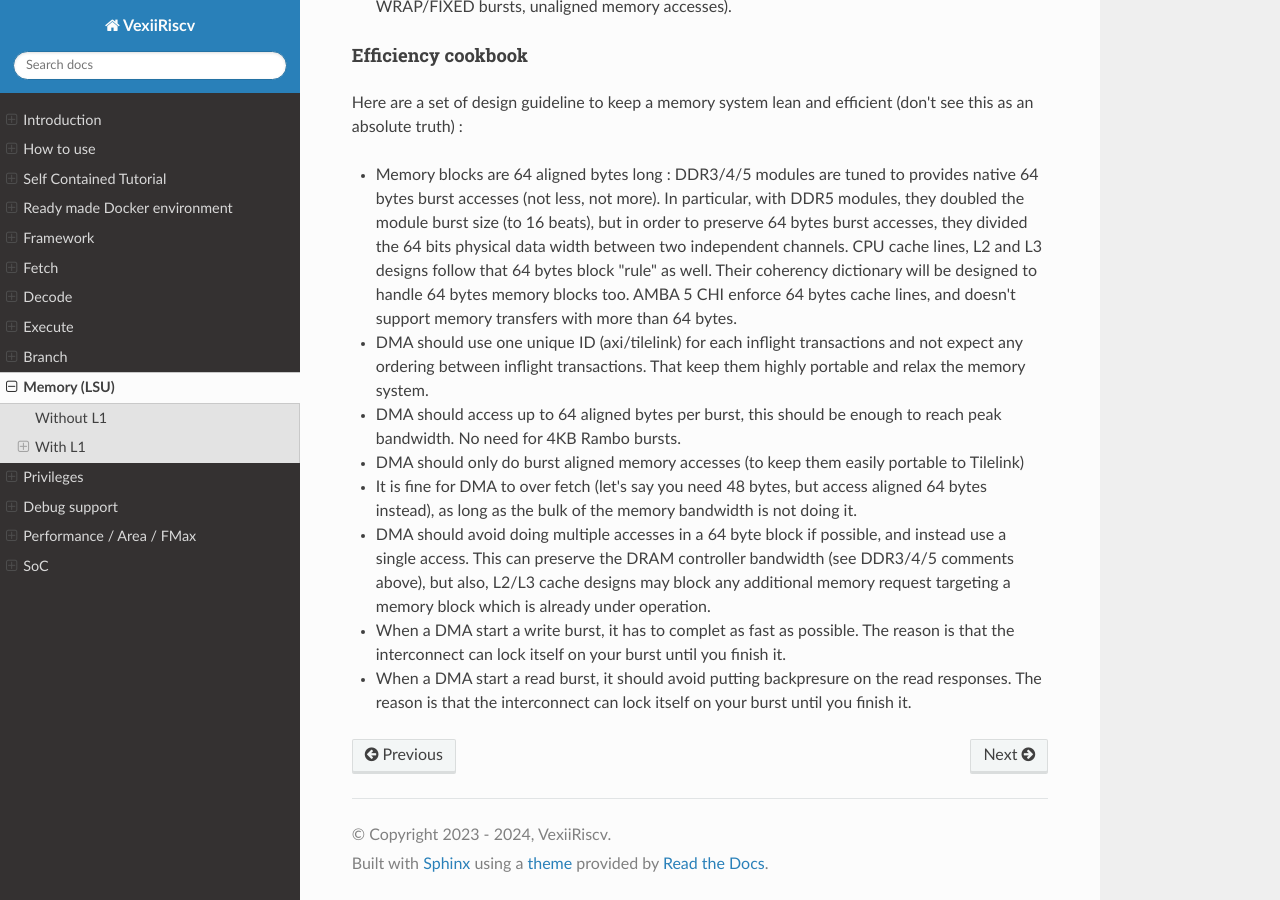
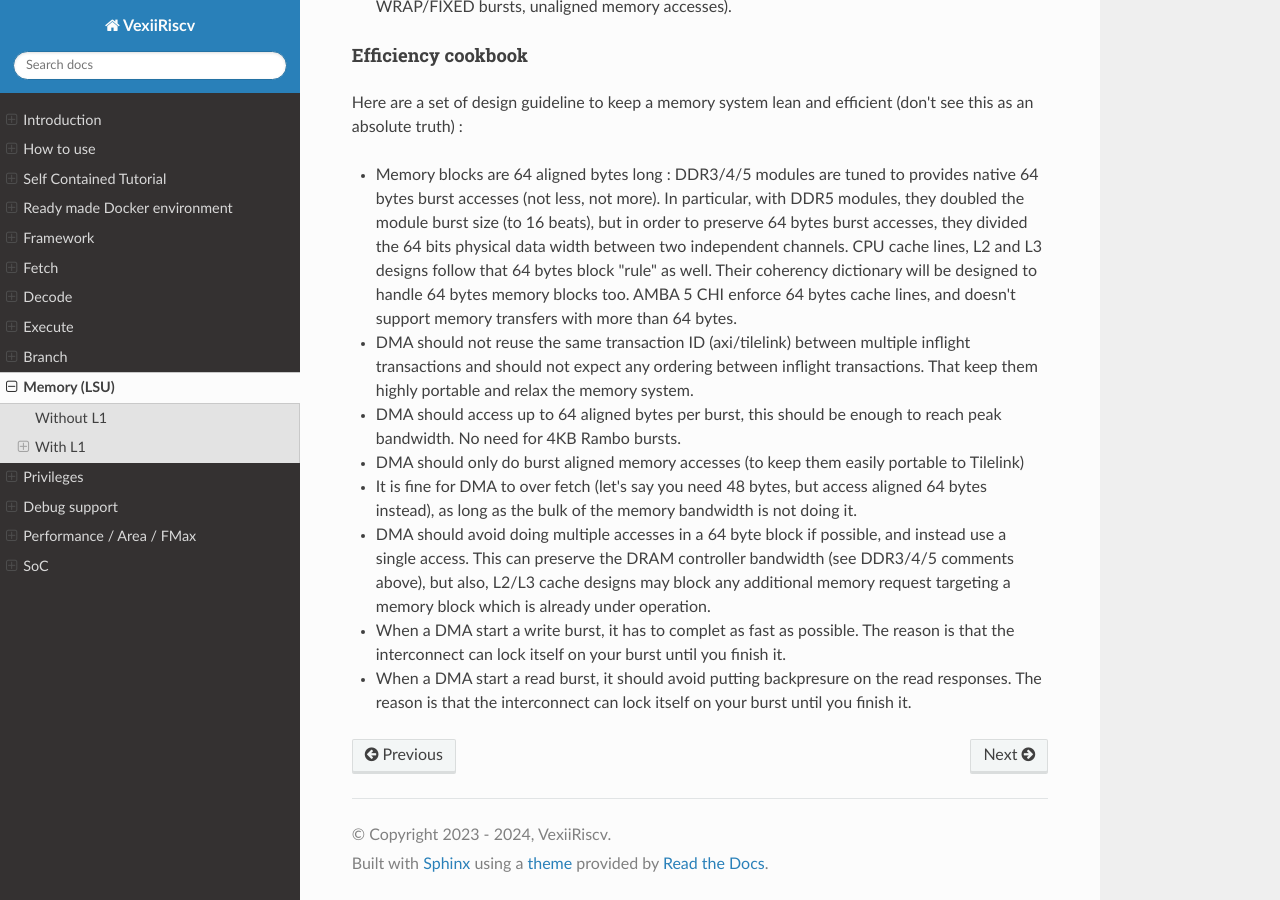
Before and after one commit to SpinalHDL/VexiiRiscv-RTD, a Sphinx documentation site: the page built from source/VexiiRiscv/Memory/index.rst, in a window 1280 px wide and 900 px high, scrolled down 7525 px. Built offline with Sphinx 7.4.7 and the Read the Docs theme 3.1.0, drawn with Linux system fonts in a browser that asks for light colours.

Commit message:
Improve DMA efficiency cookbook

```diff
--- a/source/VexiiRiscv/Memory/index.rst
+++ b/source/VexiiRiscv/Memory/index.rst
@@ -284,7 +284,7 @@ Here are a set of design guideline to keep a memory system lean and efficient (d
   CPU cache lines, L2 and L3 designs follow that 64 bytes block "rule" as well.
   Their coherency dictionary will be designed to handle 64 bytes memory blocks too.
   AMBA 5 CHI enforce 64 bytes cache lines, and doesn't support memory transfers with more than 64 bytes.
-- DMA should use one unique ID (axi/tilelink) for each inflight transactions and not expect any ordering between inflight transactions. That keep them highly portable and relax the memory system.
+- DMA should not reuse the same transaction ID (axi/tilelink) between multiple inflight transactions and should not expect any ordering between inflight transactions. That keep them highly portable and relax the memory system.
 - DMA should access up to 64 aligned bytes per burst, this should be enough to reach peak bandwidth. No need for 4KB Rambo bursts.
 - DMA should only do burst aligned memory accesses (to keep them easily portable to Tilelink)
 - It is fine for DMA to over fetch (let's say you need 48 bytes, but access aligned 64 bytes instead),
```
